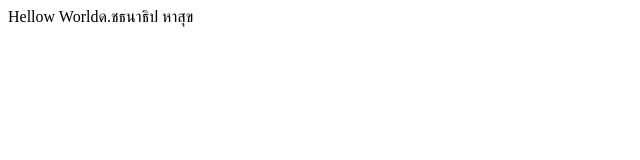
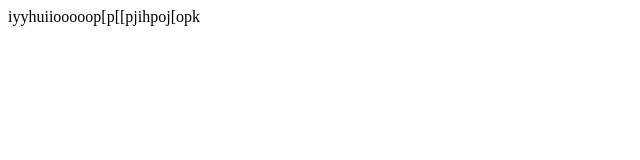
Before and after one commit to tin863/Black-cough, a plain HTML site: page index.html in a window 1280 px wide. Shown: the full height of the page, 0-640 px from the left. Drawn offline with Linux system fonts and the light colour scheme.

Commit message:
Update index.html

```diff
--- a/index.html
+++ b/index.html
@@ -3,6 +3,6 @@
 <title>Test my First wed</title>
 <head>
 <body>
-Hellow Worldด.ชธนาธิป หาสุข
+iyyhuiiooooop[p[[pjihpoj[opk
 </body>
 </html>
```
